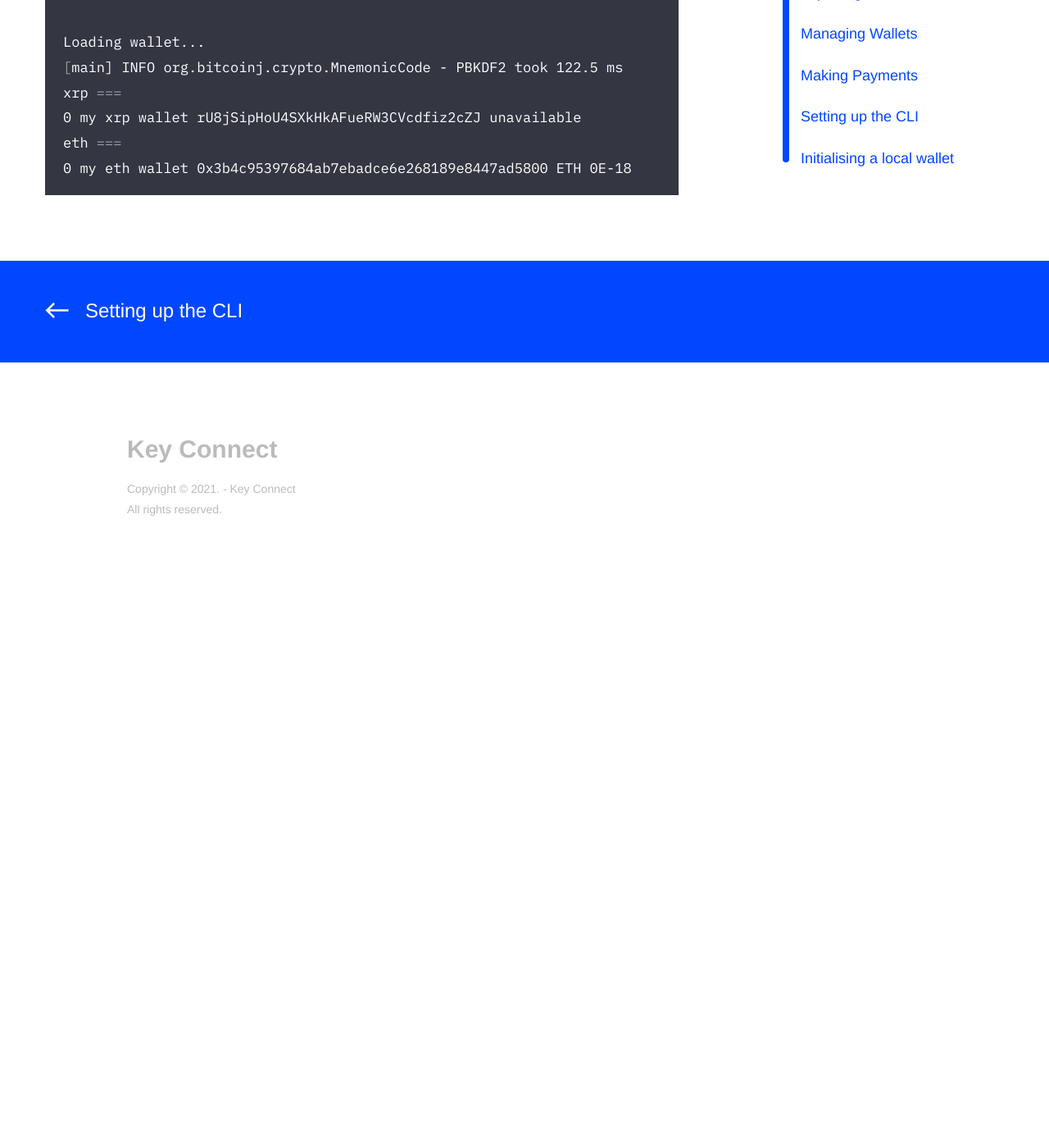
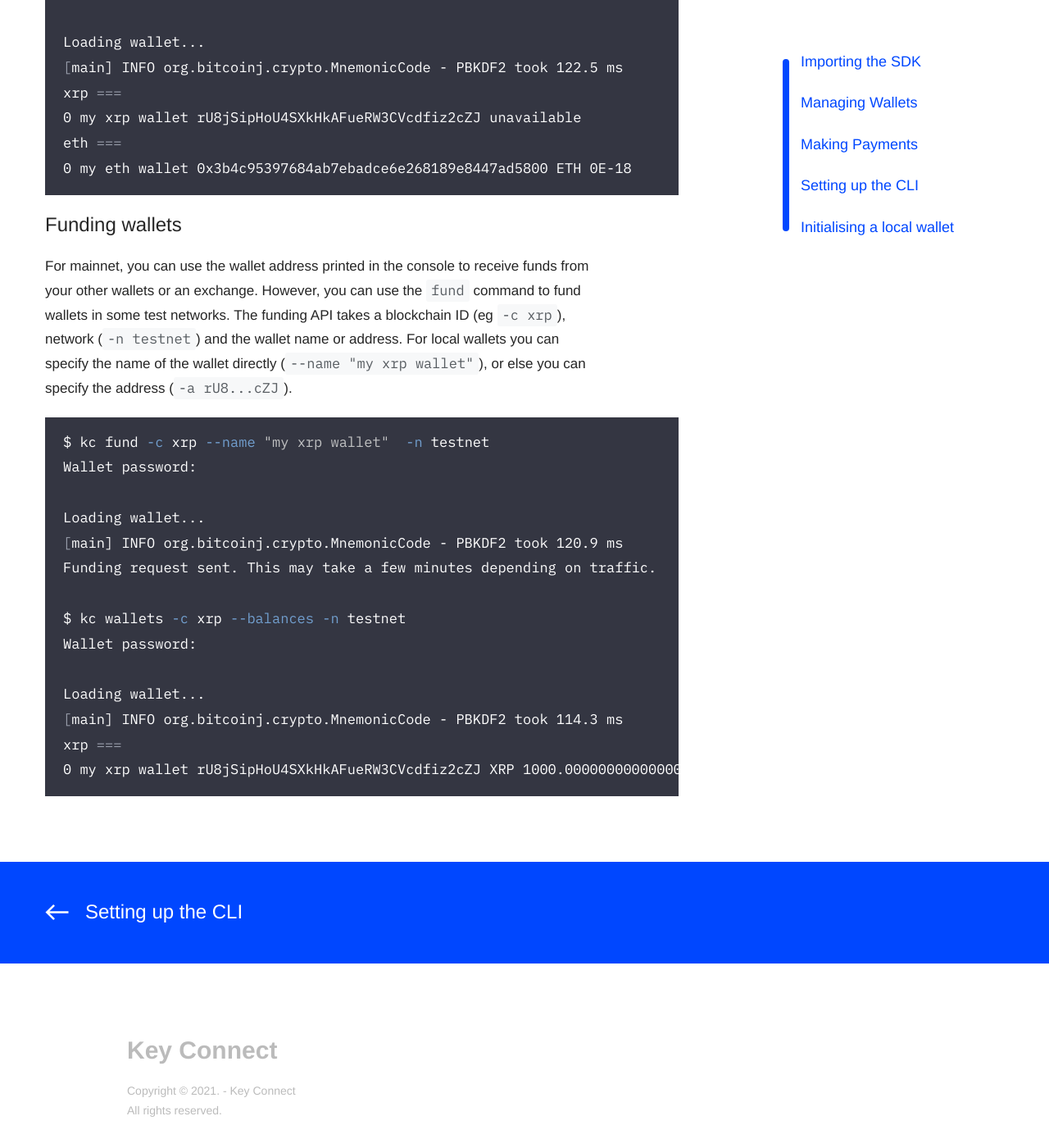
Before and after one commit to key-connect/key-connect.github.io, a Jekyll site: the page built from _documentation/cli-2-init.md, in a window 1280 px wide and 1400 px high, scrolled down 2696 px. Shown: the whole window at 82% size. Built offline with Jekyll 4.4.1, drawn with Linux system fonts in a browser that asks for light colours; some web fonts are replaced; before the commit the page ends 3409 px from its top, so only the background shows below that.

Commit message:
Funding wallets

````diff
--- a/_documentation/cli-2-init.md
+++ b/_documentation/cli-2-init.md
@@ -97,3 +97,24 @@
 eth ===
 0 my eth wallet 0x3b4c95397684ab7ebadce6e268189e8447ad5800 ETH 0E-18
 ```
+
+#### Funding wallets
+
+For mainnet, you can use the wallet address printed in the console to receive funds from your other wallets or an exchange. However, you can use the `fund` command to fund wallets in some test networks. The funding API takes a blockchain ID (eg `-c xrp`), network (`-n testnet`) and the wallet name or address. For local wallets you can specify the name of the wallet directly (`--name "my xrp wallet"`), or else you can specify the address (`-a rU8...cZJ`).
+
+```shell
+$ kc fund -c xrp --name "my xrp wallet"  -n testnet
+Wallet password:
+
+Loading wallet...
+[main] INFO org.bitcoinj.crypto.MnemonicCode - PBKDF2 took 120.9 ms
+Funding request sent. This may take a few minutes depending on traffic.
+
+$ kc wallets -c xrp --balances -n testnet
+Wallet password:
+
+Loading wallet...
+[main] INFO org.bitcoinj.crypto.MnemonicCode - PBKDF2 took 114.3 ms
+xrp ===
+0 my xrp wallet rU8jSipHoU4SXkHkAFueRW3CVcdfiz2cZJ XRP 1000.000000000000000000
+```
````
